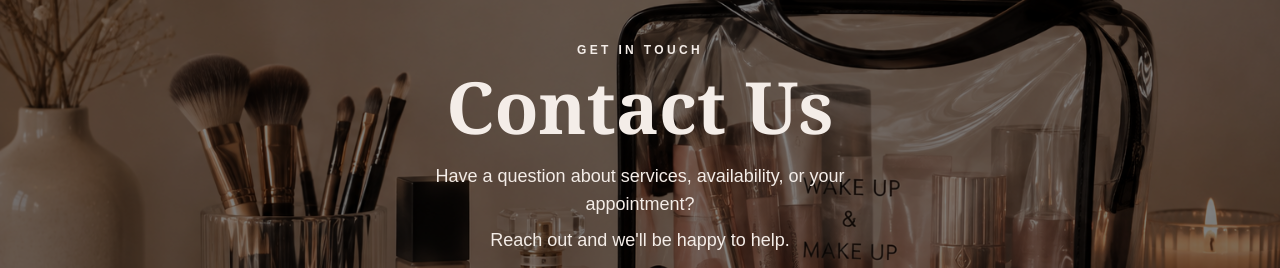
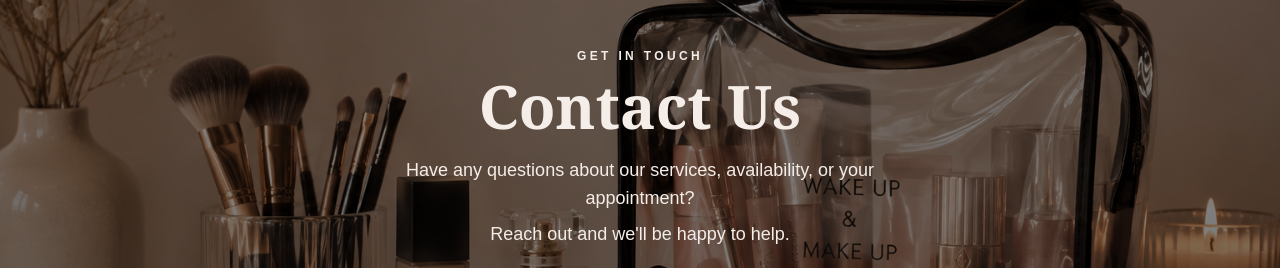
Before and after one commit to funshothanni/Alphas-Glam, a Next.js app: page / in a window 1280 px wide. Shown: the part 962-1230 px from the top of the page. Built offline with nearby package versions, Linux system fonts and the light colour scheme.

Commit message:
more finishing

```diff
--- a/components/Contact.tsx
+++ b/components/Contact.tsx
@@ -28,12 +28,12 @@ export default function Contact() {
                             Get in Touch
                         </p>
 
-                        <h2 className="font-serif text-5xl font-bold leading-none sm:text-6xl md:text-7xl">
+                        <h1 className="font-serif text-5xl font-semibold leading-none text-[#f4ede8] sm:text-6xl">
                             Contact Us
-                        </h2>
+                        </h1>
 
                         <p className="mx-auto mt-5 max-w-lg text-sm font-medium leading-6 sm:text-base sm:leading-7 md:text-lg">
-                            Have a question about services, availability, or your
+                            Have any questions about our services, availability, or your
                             <br className="hidden sm:block" />
                             appointment?
                         </p>
```
